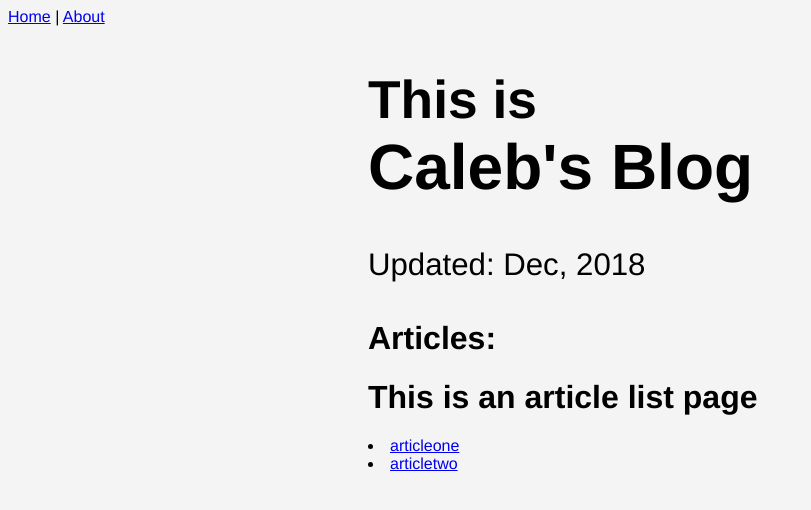
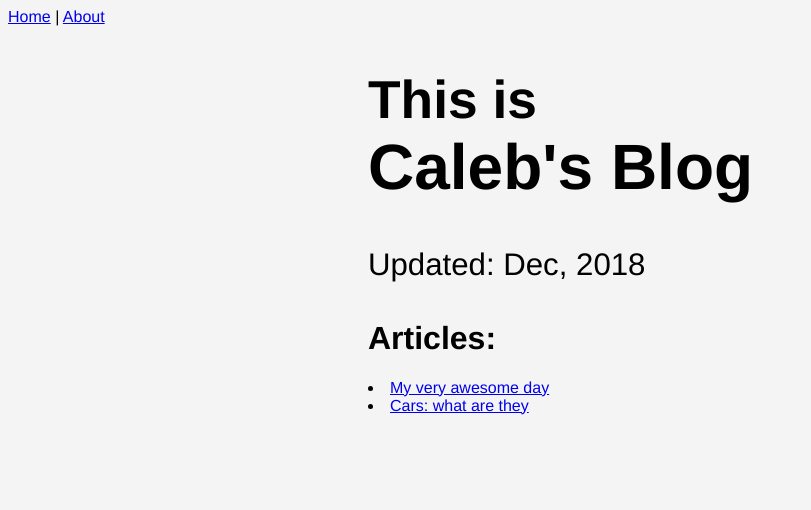
Before and after one commit to komali2/personalWebsite, a Vue app in the folder blog/: page / in a window 1280 px wide. Shown: the top 510 px of the page, without its empty margins (0-811 px from the left). Built offline with nearby package versions, Linux system fonts and the light colour scheme.

Commit message:
put articles in a separate file
should allow for dynamic fetchin glater, server rendered or something

```diff
--- /dev/null
+++ b/blog/src/articleIndex.ts
@@ -0,0 +1,12 @@
+export default [
+    {
+        title: 'My very awesome day',
+        filename: 'my-very-awesome-day',
+        description: 'How my awesome day went.',
+    },
+    {
+        title: 'Cars: what are they',
+        filename: 'cars-are-neat',
+        description: 'Things about cars?',
+    }
+]
--- a/blog/src/components/ArticleList.vue
+++ b/blog/src/components/ArticleList.vue
@@ -1,6 +1,5 @@
 <template>
   <div class="article-list">
-    <h1>This is an article list page</h1>
       <article-list-item
         v-for="article in articles"
         v-bind="article"
@@ -12,6 +11,7 @@
 <script>
 import { Component, Vue } from 'vue-property-decorator';
 import ArticleListItem from '@/components/ArticleListItem.vue';
+import articleList from '@/articleIndex.ts';
 
 @Component({
   components: {
@@ -19,16 +19,7 @@ import ArticleListItem from '@/components/ArticleListItem.vue';
   },
   data: () => {
     return {
-      articles: [
-        {
-          title: 'articleone',
-          text: 'lotsofMDN articleONE',
-        },
-        {
-          title: 'articletwo',
-          text: 'lotsofMDN articletwo',
-        },
-      ],
+      articles: articleList
     };
   },
 })
```
